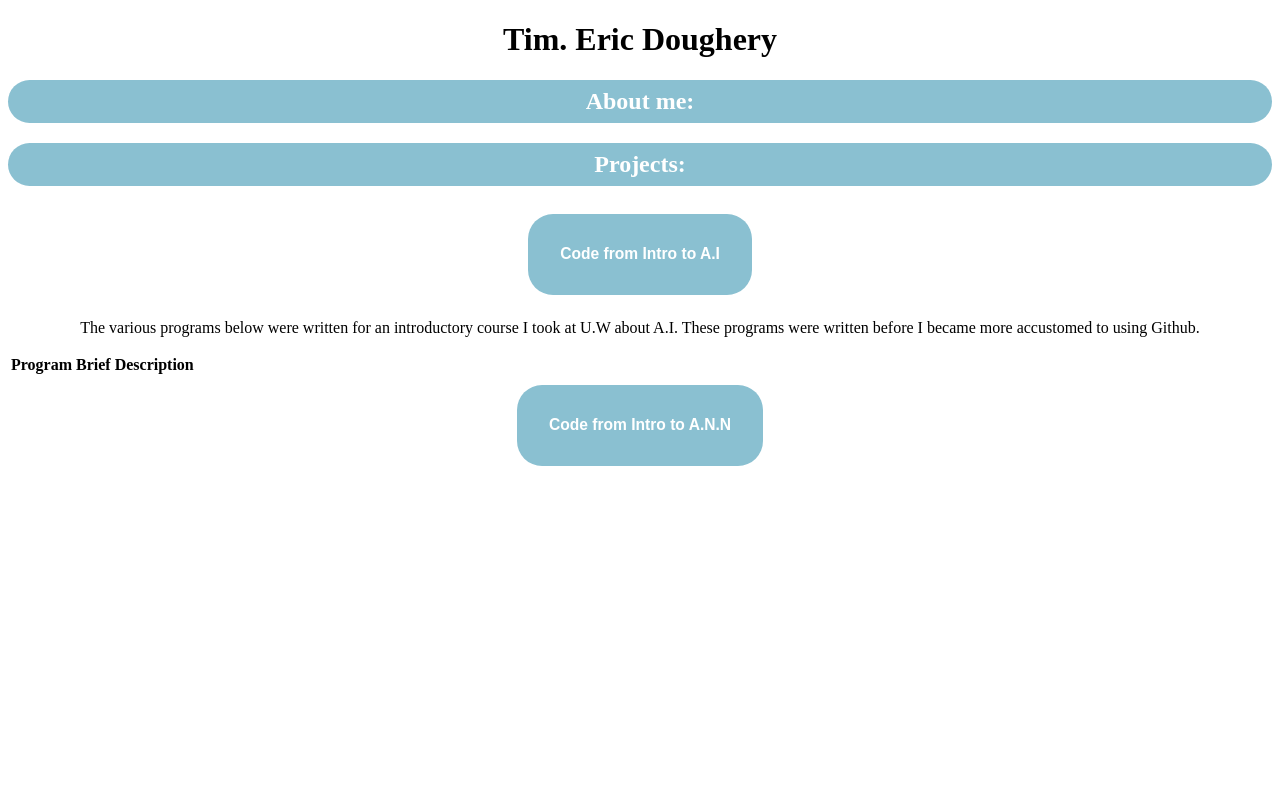
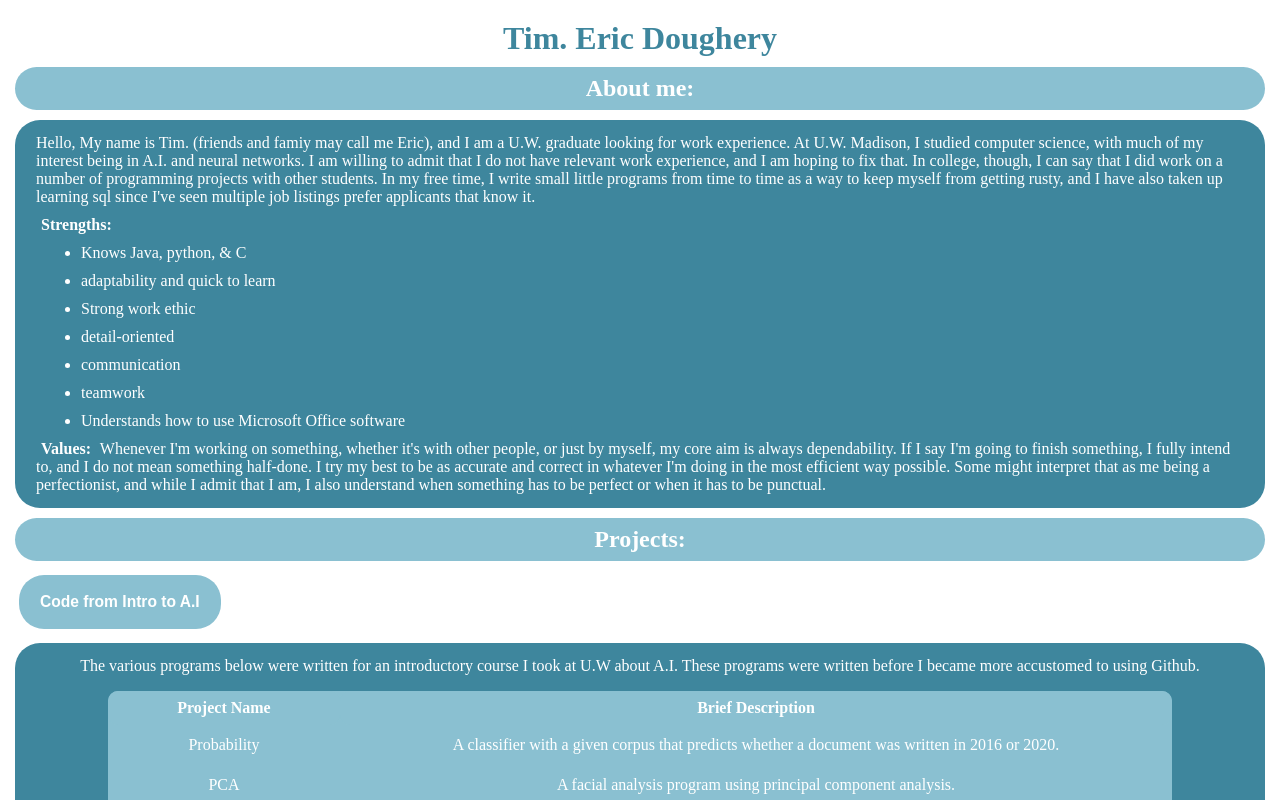
Before and after one commit to Sl33per/Sl33per.github.io, a plain HTML site: page index.html in a window 1280 px wide. Both pictures are taken after a click on the button "Code from Intro to A.I". Shown: the top 800 px of the page. Drawn offline with Linux system fonts and the light colour scheme.

Commit message:
Implemented A.I. projects table & "about me"
Additonally, added hover to buttons

```diff
--- a/index.html
+++ b/index.html
@@ -18,37 +18,72 @@
 	<body>
 		<h1>Tim. Eric Doughery</h1>
 		<!--email & github-->
-		<h2 class="headers">About me:</h2>
-		<!--
+
+
+		<h2>About me:</h2>
+		<div id="aboutMe"><p>
 			Hello, My name is Tim. (friends and famiy may call me Eric), and I am a U.W. graduate looking for work experience. At U.W. Madison, I studied computer science,
 		with much of my interest being in A.I. and neural networks. I am willing to admit that I do not have relevant work experience, and I am hoping to fix that. In college,
 		though, I can say that I did work on a number of programming projects with other students. In my free time, I write small little programs from time to time as a way to
 		keep myself from getting rusty, and I have also taken up learning sql since I've seen multiple job listings prefer applicants that know it.
 
-		Strengths:
-			Knows Java, python, & C
-			adaptability and quick to learn
-			Strong work ethic
-			detail-oriented
-			communication
-			teamwork
-			Understands how to use Microsoft Office software
-
-		Values:
+		<strong><div>Strengths:</div></strong></p>
+		<ul>
+			<li>Knows Java, python, & C</li>
+			<li>adaptability and quick to learn</li>
+			<li>Strong work ethic</li>
+			<li>detail-oriented</li>
+			<li>communication</li>
+			<li>teamwork</li>
+			<li>Understands how to use Microsoft Office software</li>
+		</ul>
+		<p><strong>Values:</strong>
 			Whenever I'm working on something, whether it's with other people, or just by myself, my core aim is always dependability. If I say I'm going to finish something,
 		I fully intend to, and I do not mean something half-done. I try my best to be as accurate and correct in whatever I'm doing in the most efficient way possible.
 		Some might interpret that as me being a perfectionist, and while I admit that I am, I also understand when something has to be perfect or when it has to be punctual.
-		-->
-		<h2 class="headers">Projects:</h2>
+		</p></div>
+
+
+		<h2>Projects:</h2>
 		<div><button id="aiButton" onclick="showContent('aiContent')"><h3>Code from Intro to A.I</h3></button></div>
 		<div id = "aiContent">
 			<p>The various programs below were written for an introductory course I took at U.W
 				about A.I. These programs were written before I became more accustomed to using Github. </p>
 			<table>
 				<thead>
-					<th>Program</th>
-					<th>Brief Description</th>
+					<th style="width:200px"><strong>Project Name</strong></th>
+					<th style="width:800px"><strong>Brief Description</strong></th>
 				</thead>
+				<tbody>
+					<tr>
+						<td>Probability</td>
+						<td><p>A classifier with a given corpus that predicts whether a document was written in 2016 or 2020.</p></td>
+					</tr>
+					<tr>
+						<td>PCA</td>
+						<td><p>A facial analysis program using principal component analysis.</p></td>
+					</tr>
+					<tr>
+						<td>Linear Regression</td>
+						<td><p>Reads a given bodyfat dataset and builds several models on top of it.</p></td>
+					</tr>
+					<tr>
+						<td>Neural Networks</td>
+						<td><p>A simple deep learning model for predicting labels for the MNIST dataset.</p></td>
+					</tr>
+					<tr>
+						<td>Game A.I.</td>
+						<td><p>An A.I. player for a modified version of Teeko.</p></td>
+					</tr>
+					<tr>
+						<td>A* Search</td>
+						<td><p>Uses the A* search algorithm to solve the 8-tile puzzle.</p></td>
+					</tr>
+					<tr>
+						<td>Reinforcement Learning</td>
+						<td><p>Implementation of both the Q-learning and SARSA algorithms for the Frozen Lake environment.</p></td>
+					</tr>
+				</tbody>
 			</table>
 		</div>
 
--- a/styles.css
+++ b/styles.css
@@ -1,8 +1,15 @@
 * {
+	margin:10px 5px;
+}
+
+h1, h2, h3 {
 	text-align:center;
 }
+h1 {
+	color:#3e869d;
+}
 
-.headers {
+h2 {
 	color:white;
 	background-color: #8ac0d1;
 	border:none;
@@ -10,15 +17,38 @@
 	padding:8px;
 }
 
+#aboutMe, #aiContent, #annContent {
+	color:white;
+	background-color:#3e869d;
+	border:none;
+	border-radius:25px;
+	padding:4px 16px;
+}
+
 #aiButton, #annButton {
+	align-items:center;
 	color:white;
 	background-color: #8ac0d1;
 	border:none;
 	border-radius:25px;
-	padding:16px 32px;
-	margin: 8px;
+	padding:8px 16px;
+	margin: 4px;
+	cursor:pointer;
+}
+
+#aiButton:hover, #annButton:hover {
+	background-color:#3e869d;
 }
 
 #aiContent, #annContent {
+	text-align:center;
 	display:none;
 }
+
+table, th{
+	border-radius:10px;
+	border-collapse:collapse;
+	background-color:#8ac0d1;
+	padding:8px 16px;
+	margin:16px auto;
+}
```
